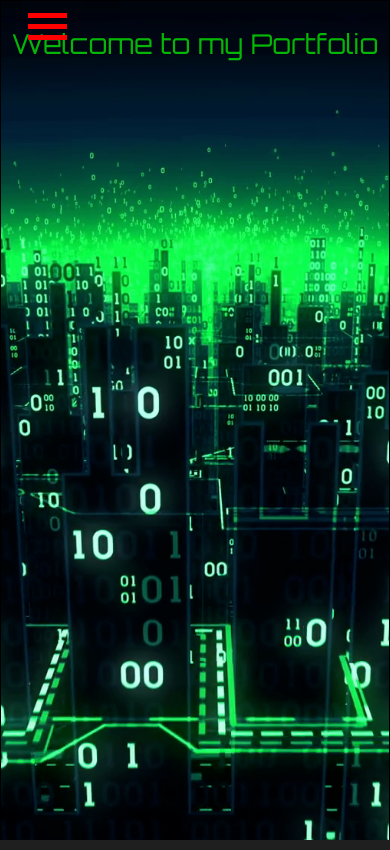
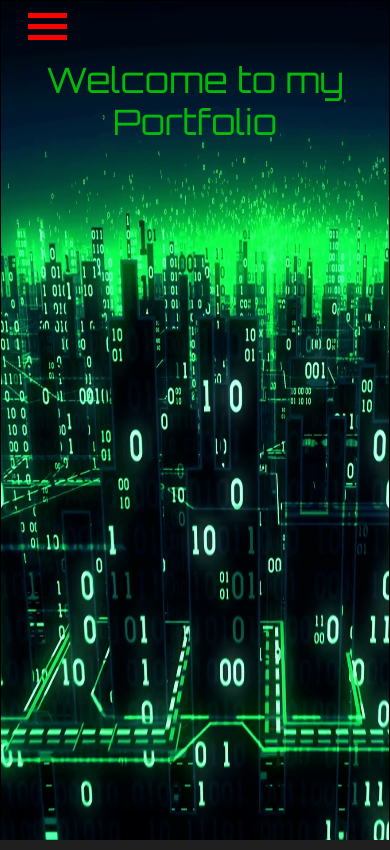
Before and after one commit to sfahadh/Responsive_Portfolio, a React (Create React App) app: page / in a window 390 px wide. Built offline with nearby package versions, Linux system fonts and the light colour scheme; a web font is replaced by a local one.

Commit message:
adjusted size for mobile picture background

```diff
--- a/src/components/Home/Home.css
+++ b/src/components/Home/Home.css
@@ -34,8 +34,8 @@
         background-size: 100% 100%;
     }
 
-    /* .home-page h1 {
-        margin-top: 4%;
-        font-size: 7vw;
-    } */
+    .home-page h1 {
+        margin-top: 12%;
+        font-size: 9vw;
+    }
 }
```
Also changed, not shown: src/Images/city-code-small.png, 1 other file (tests, documents, lock files or other folders).
